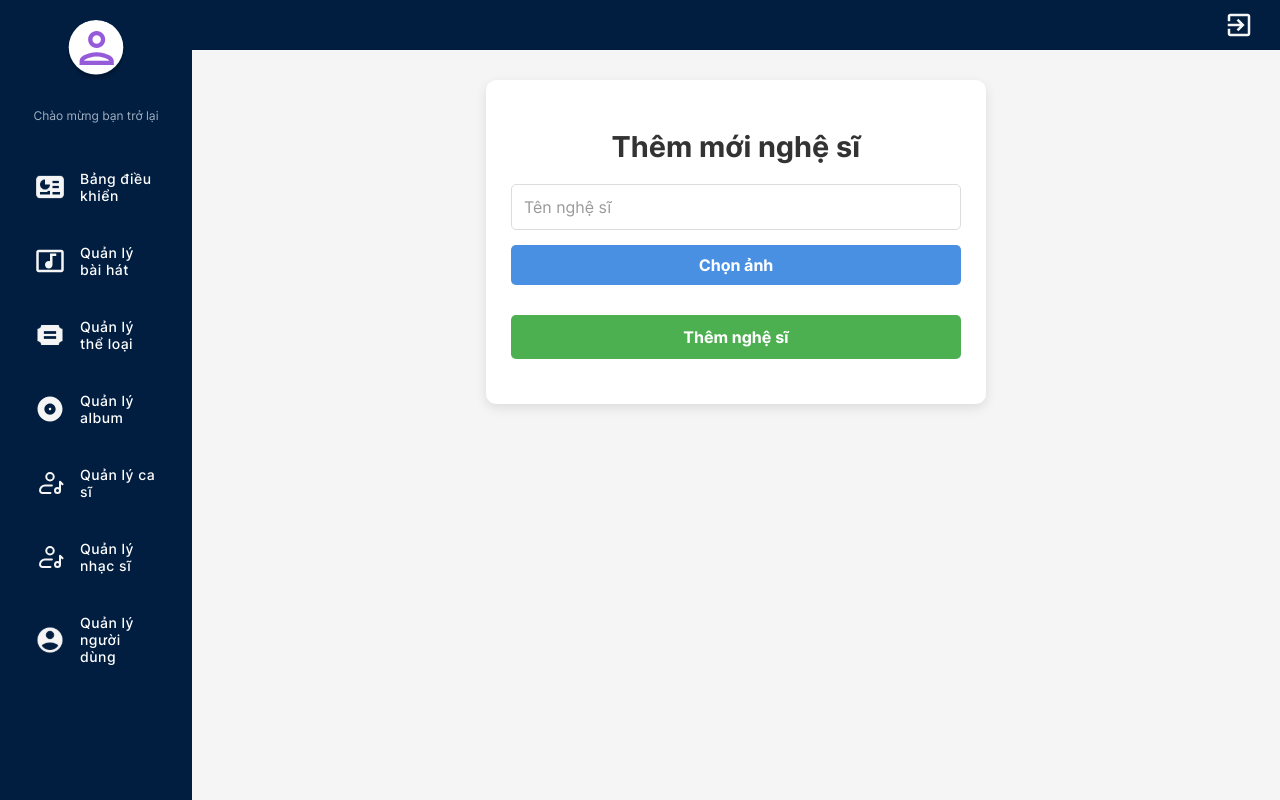
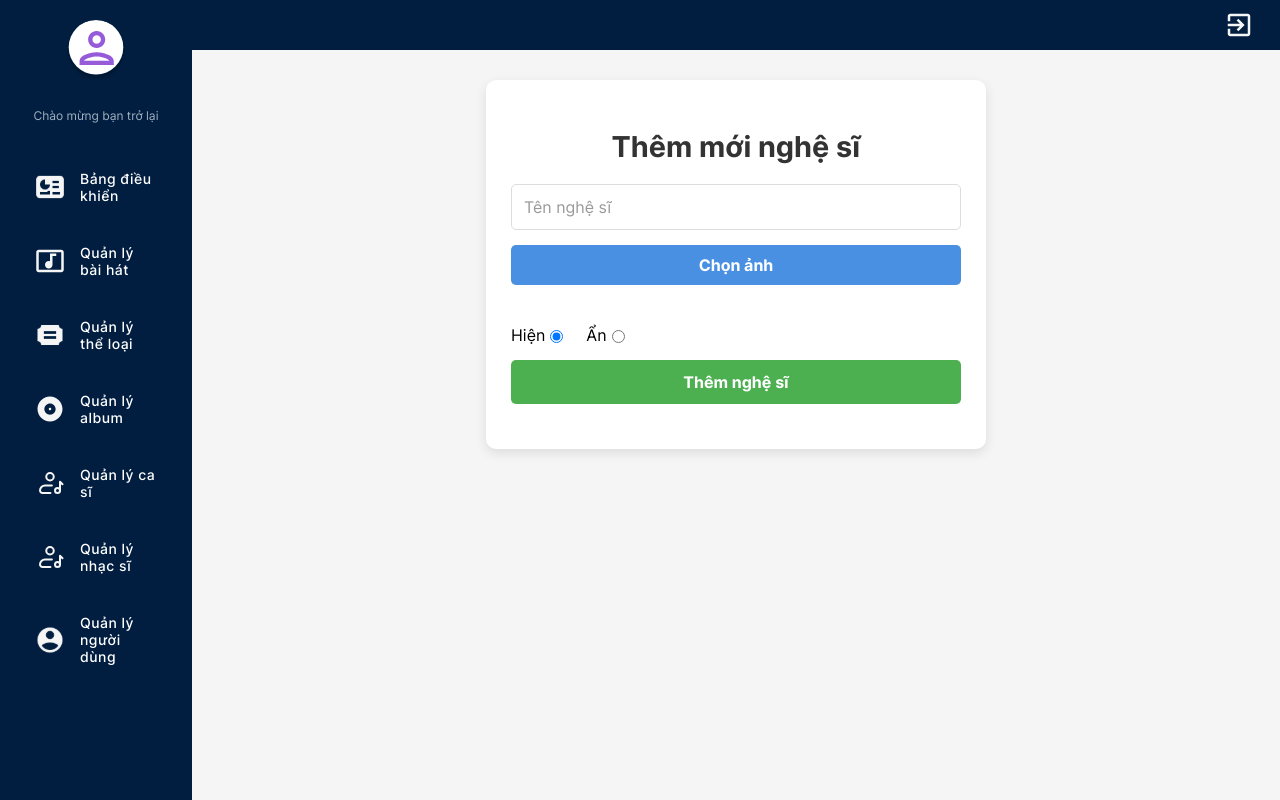
Before and after one commit to vuy8huyhoang/duangroovemoi, a Next.js app: page /admin/addartist in a window 1280 px wide. Built offline with nearby package versions, Linux system fonts and the light colour scheme; no server answers.

Commit message:
xong het loi còn bao ve route

```diff
--- a/src/app/admin/addartist/AddArtist.module.scss
+++ b/src/app/admin/addartist/AddArtist.module.scss
@@ -92,3 +92,25 @@
             color: #999;
         }
 }
+.visibilityRadioButtons {
+    display: flex;
+    gap: 20px;
+    margin-top: 10px;
+
+    .an {
+        display: flex;
+        justify-content: center;
+        align-items: center;
+    }
+
+    .hien {
+        display: flex;
+        justify-content: center;
+        align-items: center;
+    }
+}
+
+.visibilityRadioButtons label {
+    font-size: 16px;
+    cursor: pointer;
+}
--- a/src/app/admin/addartist/page.tsx
+++ b/src/app/admin/addartist/page.tsx
@@ -35,6 +35,11 @@ export default function AddArtist() {
     const handleChange = (e: React.ChangeEvent<HTMLInputElement | HTMLTextAreaElement>) => {
         const { name, value } = e.target;
         setArtist({ ...artist, [name]: value });
+    };
+
+    const handleVisibilityChange = (e: React.ChangeEvent<HTMLInputElement>) => {
+        const value = parseInt(e.target.value);
+        setArtist({ ...artist, is_show: value });
     };
 
     const removeVietnameseTones = (str: string) => {
@@ -87,7 +92,7 @@ export default function AddArtist() {
 
             if (response?.result?.url) {
                 const imageUrl = response.result.url;
-                setMessage("Tải lên thành công: " + imageUrl);
+                // setMessage("Tải lên thành công: " + imageUrl);
 
                 const artistResponse: any = await axios.post("/artist", {
                     ...artist,
@@ -136,6 +141,30 @@ export default function AddArtist() {
                     style={{ display: 'none' }}
                     onChange={handleFileChange}
                 />
+
+                <div className={styles.visibilityRadioButtons}>
+                    <div className={styles.hien}>
+                        <label>Hiện</label>
+                        <input
+                            type="radio"
+                            name="is_show"
+                            value="1"
+                            checked={artist.is_show === 1}
+                            onChange={handleVisibilityChange}
+                        />
+                    </div>
+                    <div className={styles.an}>
+                        <label>Ẩn</label>
+                        <input
+                            type="radio"
+                            name="is_show"
+                            value="0"
+                            checked={artist.is_show === 0}
+                            onChange={handleVisibilityChange}
+                        />
+                    </div>
+                </div>
+
                 <button onClick={handleSubmit} disabled={loading}>
                     {loading ? "Đang gửi..." : "Thêm nghệ sĩ"}
                 </button>
--- a/src/app/admin/adminartist/AdminArtist.module.scss
+++ b/src/app/admin/adminartist/AdminArtist.module.scss
@@ -37,12 +37,10 @@
 
 .addButton:hover {
     background-color: #45a049;
-    /* Màu xanh đậm hơn khi hover */
 }
 
 .tableContainer {
     overflow-x: auto;
-    /* Cho phép cuộn khi bảng quá rộng */
 }
 
 .artistTable {
@@ -89,7 +87,6 @@
 .editButton:hover,
 .deleteButton:hover {
     opacity: 0.8;
-    /* Giảm độ mờ khi hover */
 }
 
 .loading {
--- a/src/app/admin/editartist/EditArtist.module.scss
+++ b/src/app/admin/editartist/EditArtist.module.scss
@@ -93,3 +93,25 @@
         color: #999;
     }
 }
+.visibilityRadioButtons {
+    display: flex;
+    gap: 20px;
+    margin-top: 10px;
+
+    .an {
+        display: flex;
+        justify-content: center;
+        align-items: center;
+    }
+
+    .hien {
+        display: flex;
+        justify-content: center;
+        align-items: center;
+    }
+}
+
+.visibilityRadioButtons label {
+    font-size: 16px;
+    cursor: pointer;
+}
--- a/src/app/layout.tsx
+++ b/src/app/layout.tsx
@@ -8,7 +8,7 @@ import AdminHeader from './component/AdminHeader';
 import MusicPlayer from './component/musicplayer';
 import { createContext, useReducer } from 'react';
 import { initialState, reducer } from "./global";
-import useAuthGuard from './admin/authguard/authguard';
+// import useAuthGuard from './admin/authguard/authguard';
 
 export const AppContext = createContext<any>(undefined);
 
```
Also changed, not shown: src/app/admin/adminartist/page.tsx (+32 -11 lines), src/app/admin/editartist/[id]/page.tsx (+29 -2 lines).
